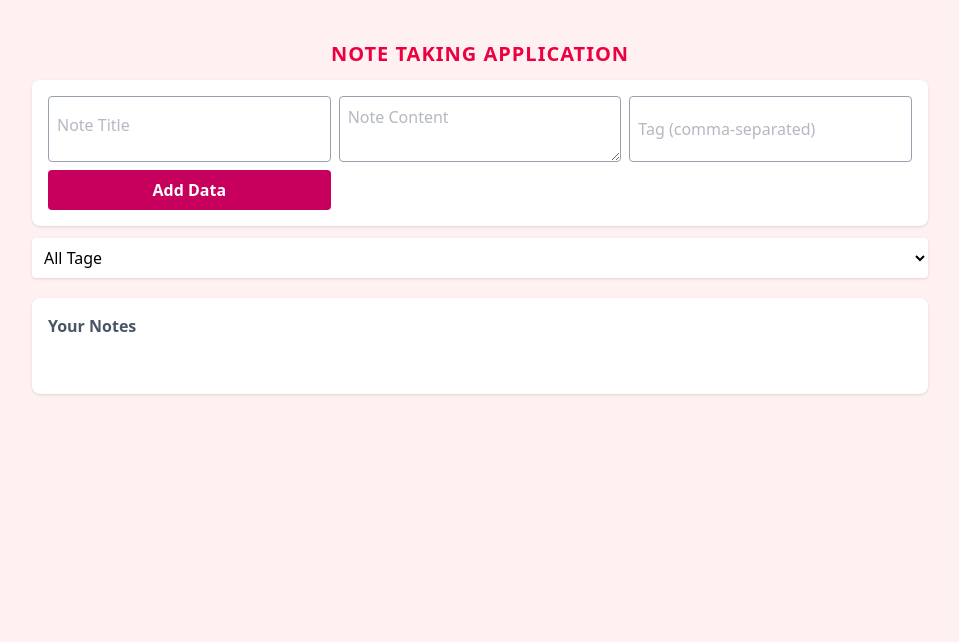
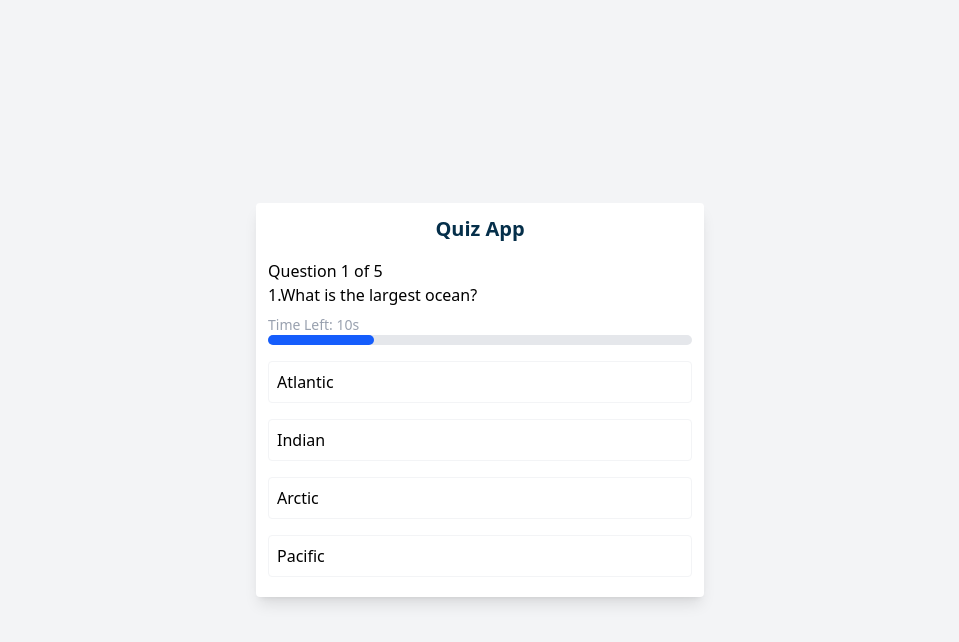
Before and after one commit to PotrirajanA/quiz-app, a React (Vite) app: page / in a window 1280 px wide. Shown: the top 642 px of the page, without its empty margins (160-1119 px from the left). Built offline with nearby package versions, Linux system fonts and the light colour scheme.

Commit message:
First Commit

```diff
--- a/index.html
+++ b/index.html
@@ -4,7 +4,7 @@
     <meta charset="UTF-8" />
     <link rel="icon" type="image/svg+xml" href="/vite.svg" />
     <meta name="viewport" content="width=device-width, initial-scale=1.0" />
-    <title>Notes Taken App</title>
+    <title>Quiz App</title>
 
   </head>
   <body>
--- a/src/App.jsx
+++ b/src/App.jsx
@@ -1,9 +1,62 @@
-import React from 'react'
-import NoteTaking from './compnents/NoteTaking.jsx'
+import React, { useEffect, useState } from "react";
+import Quiz from "./compnents/Quiz";
+import Result from "./compnents/Result";
+import questionsData from "./questions.json";
 const App = () => {
+
+  const [userName, setUserName] = useState("");
+  const [questions, setQuestions] = useState([]);
+  const [quizStarted, setQuizStarted] = useState(true);
+  const [quizFinisheded, setQuizFinished] = useState(false);
+  const [currentIndex, setCurrentIndex] = useState(0);
+
+  const handleNameSubmit = (e)=>{
+    e.preventDefault();
+    if(userName.trim()){
+      setQuizStarted(true);
+    }
+  }
+
+  useEffect(()=>{
+    if(quizStarted && questions.length == 0){
+      const shuffeld = [...questionsData].sort(()=>Math.random() - 0.5);
+      // console.log(shuffeld);
+      setQuestions(shuffeld.slice(0,5));
+    }
+  },[quizStarted])
+
   return (
-    <NoteTaking/>
-  )
-}
+    <div className="bg-gray-100 min-h-screen flex justify-center items-center">
+      <div className="bg-white p-3 shadow-lg rounded max-w-md w-full">
+        <h1 className="font-bold text-xl text-center mb-4 text-sky-950">
+          Quiz App
+        </h1>
 
-export default App
+        {!quizStarted && (
+          <form onSubmit={handleNameSubmit}>
+          <input
+            type="text"
+            placeholder="Enter Your Name"
+            className="rounded border-2  border-gray-300 w-full p-2 outline-none focus:border-gray-500 text-sky-950 mb-3"
+            value={userName}
+            onChange={(e) => setUserName(e.target.value)}
+          />
+          <button className="bg-sky-800 text-white p-2 w-full outline-none rounded shadow cursor-pointer hover:bg-sky-950 transition mb-3" type="submit">
+            Start Quiz
+          </button>
+        </form>
+
+        )}
+
+        {quizStarted && !quizFinisheded && questions.length > 0 && (
+           <Quiz key={currentIndex} question = {questions[currentIndex]} questionNumber ={currentIndex + 1} totalQuestion = {questions.length} />
+        )}
+
+        {quizFinisheded && <Result />}
+
+      </div>
+    </div>
+  );
+};
+
+export default App;
--- /dev/null
+++ b/src/compnents/Quiz.jsx
@@ -0,0 +1,22 @@
+import React, { useState } from 'react'
+
+const Quiz = ({question, questionNumber, totalQuestion}) => {
+  const[selectedOption, setSelectedOption] = useState(null);
+  return (
+    <div>
+      <h2>Question {questionNumber} of {totalQuestion}</h2>
+      <h2>{questionNumber}.{question.question}</h2>
+      <div className='my-2'>
+        <p className='text-sm text-gray-400'>Time Left: 10s</p>
+        <div className='w-full bg-gray-200 rounded-full h-2.5'>
+          <div className='bg-blue-600 h-2.5 rounded-full' style={{width:`25%`}} ></div>
+        </div>
+      </div>
+      {question.options.map((option,index)=>(
+        <button key={index} className={`w-full text-left p-2 border border-gray-100 my-2 cursor-pointer ${selectedOption === option ? "bg-sky-700 text-white" : "hover:bg-gray-200"} rounded`}>{option}</button>
+      ))}
+    </div>
+  )
+}
+
+export default Quiz
--- /dev/null
+++ b/src/compnents/Result.jsx
@@ -0,0 +1,9 @@
+import React from 'react'
+
+const Result = () => {
+  return (
+    <div>Result</div>
+  )
+}
+
+export default Result
--- /dev/null
+++ b/src/questions.json
@@ -0,0 +1,50 @@
+[
+  {
+    "id": 1,
+    "question": "What is the capital of France?",
+    "options": ["Paris", "London", "Berlin", "Madrid"],
+    "correctAnswer": "Paris"
+  },
+  {
+    "id": 2,
+    "question": "Which planet is known as the Red Planet?",
+    "options": ["Jupiter", "Mars", "Venus", "Mercury"],
+    "correctAnswer": "Mars"
+  },
+  {
+    "id": 3,
+    "question": "What is 2 + 2?",
+    "options": ["3", "4", "5", "6"],
+    "correctAnswer": "4"
+  },
+  {
+    "id": 4,
+    "question": "Which language is used for React?",
+    "options": ["Python", "Java", "JavaScript", "C++"],
+    "correctAnswer": "JavaScript"
+  },
+  {
+    "id": 5,
+    "question": "What is the largest ocean?",
+    "options": ["Atlantic", "Indian", "Arctic", "Pacific"],
+    "correctAnswer": "Pacific"
+  },
+  {
+    "id": 6,
+    "question": "Who wrote 'Romeo and Juliet'?",
+    "options": ["Shakespeare", "Dickens", "Austen", "Hemingway"],
+    "correctAnswer": "Shakespeare"
+  },
+  {
+    "id": 7,
+    "question": "What is the chemical symbol for Gold?",
+    "options": ["Au", "Ag", "Fe", "Cu"],
+    "correctAnswer": "Au"
+  },
+  {
+    "id": 8,
+    "question": "Which country hosted the 2016 Olympics?",
+    "options": ["China", "Brazil", "UK", "Japan"],
+    "correctAnswer": "Brazil"
+  }
+]
--- a/vite.config.js
+++ b/vite.config.js
@@ -5,5 +5,5 @@ import tailwindcss from '@tailwindcss/vite'
 // https://vite.dev/config/
 export default defineConfig({
   plugins: [react(),tailwindcss()],
-  base: '/notes_taken_app/',
+  base: '/quiz-app/',
 })
```
Also changed, not shown: src/compnents/note.txt (deleted).
